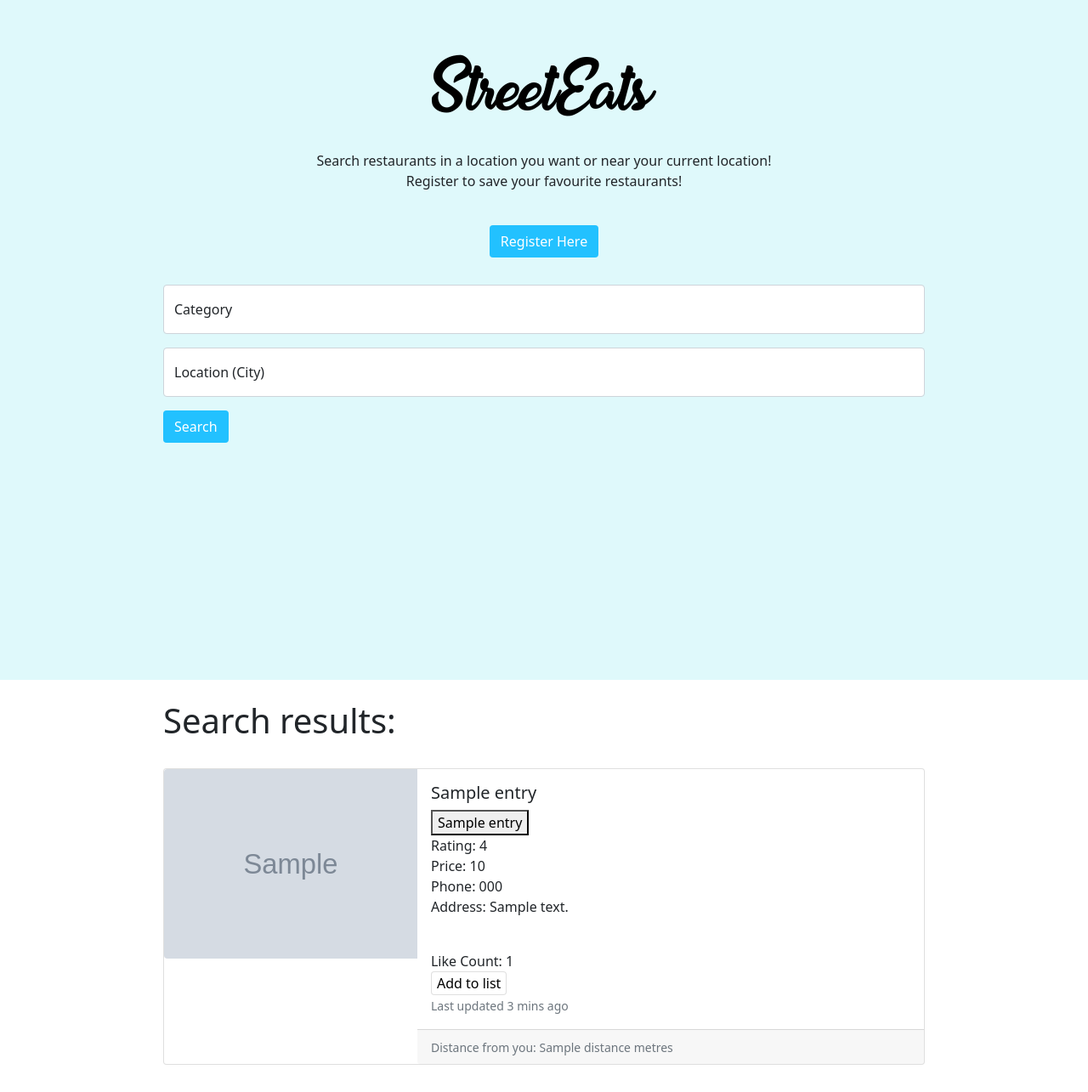
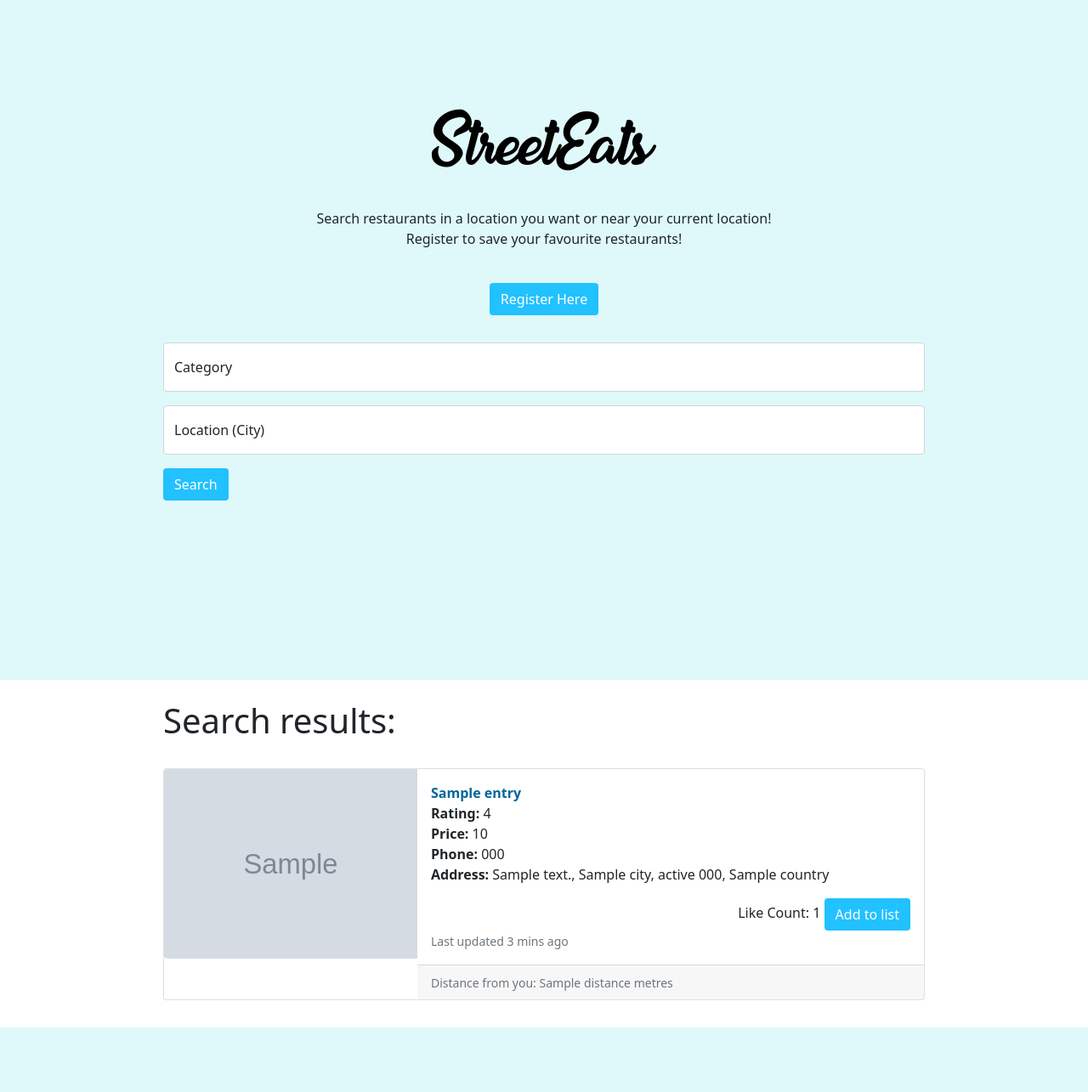
Before and after one commit to nandhiniswaminathan/StreetEats, a Flask app: page / in a window 1280 px wide. Shown: the part 92-1377 px from the top of the page at 85% size. After the commit the page ends 1301 px from the top, so only its background shows below. Run offline with Flask 2, Linux system fonts and the light colour scheme; grey boxes marked "Sample" are stand-in pictures; a database or web service that is not in the repository returns one stand-in record (values such as "Sample title"); data that the repository does not hold is empty; some libraries are stand-ins or nearby versions.

Commit message:
bug fixed css not working

```diff
--- a/app/static/styles/index.css
+++ b/app/static/styles/index.css
@@ -7,9 +7,43 @@ html {
     scroll-behavior: smooth;
 }
 
-img {
+.photo-results {
+    /* max-width: 100%;
+    max-height: 150px;
+    max-height: 100%;
+    overflow: hidden;
+
+    display: block;
+    width: 345px;
+    height: 220px;
+    object-fit: cover;
+    width: 100%;
+    height: 100%; */
+
+    width: 100%;
+    background-size: cover;
+    object-fit: cover;
+    height: 100%;
+    overflow: hidden;
+    background-attachment: fixed;
+    background-position: center;
+
+}
+
+.center-logo {
     max-width: 100%;
     max-height: 245px;
+
+}
+
+.look-like-link {
+  background: none!important;
+  border: none;
+  padding: 0!important;
+  color: #069;
+  cursor: pointer;
+  size: 22px;
+  font-weight: bold;
 }
 
 .bg-light {
@@ -25,6 +59,16 @@ img {
     background-color: #22c1ff;
     border-color: transparent;
 }
+
+/* .background {
+    background-image: url("/static/img/background.jpg");
+
+    height: 100%;
+
+    background-position: center;
+    background-repeat: no-repeat;
+    background-size: cover;
+} */
 
 
 .nav-link {
--- a/app/templates/index.html
+++ b/app/templates/index.html
@@ -18,7 +18,8 @@
 
     <link rel='icon' href='./static/img/codeIcon.svg' type='image/x-icon' />
 
-    <link lang='sass' rel="stylesheet" href="./static/styles/index.css">
+    <link lang='sass' rel="stylesheet" href="/static/styles/index.css">
+    <link lang='sass' rel="stylesheet" href="/static/styles/userpage.css">
 
     <title>{{ title }}</title>
 
@@ -47,11 +48,12 @@
 
 
 <div class=homepage>
-    <!-- <div style="background-image: url('static/img/background-food.jpg');"></div> -->
-    <div>
+    <div class="background">
+    <div class=center-logo>
         <img src="static/img/logo-black.jpg" class="center-logo">
         <br>
     </div>
+
 
 
     <div>
@@ -77,12 +79,14 @@
                 <input id ="city" name ="city" type="text" class="form-control" id="floatingInput" placeholder="City">
                 <label for="floatingInput">Location (City)</label>
             </div>
-            <a href ="#search-results">
+            <a href ="#searchresults">
                 <button class="btn btn-primary" type="submit" id="submit" name="submit" value="search">Search</button>
             </a>
             <br><br>
         </form>
     </div>
+    </div>
+
 </div>
 
 {% block content %}
@@ -96,7 +100,8 @@
 {% endif %}
 
 
-<div class="searchresults">
+
+<div class="searchresults" id="searchresults">
     <h1>Search results: </h1>
     <br>
 
@@ -104,28 +109,28 @@
     <div class="card mb-3" style="max-width: 1050px;" style="max-height: 50%;">
         <div class="row g-0">
           <div class="col-md-4">
-            <img src="{{entry['image_url']}}" class="img-fluid rounded-start" alt="...">
+            <div class="photo-results">
+                <img src="{{entry['image_url']}}" class="img-fluid rounded-start" alt="...">
+            </div>
           </div>
           <div class="col-md-8">
             <div class="card-body">
 
             <form action="{{ url_for('restaurant' ,name=entry['name']) }}" method="POST" class="id">
-              <h5 class="card-title">{{entry['name']}}</h5>
-              <button type=submit>{{entry['name']}}</button>
+              <button class="look-like-link" type=submit>{{entry['name']}}</button>
               <input type="hidden" name="id" value="{{entry['id']}}" />
             </form>
 
-              <p class="card-text">Rating: {{entry['rating']}}
-                <br> Price: {{entry['price']}}
-                <br> Phone: {{entry['phone']}}
-                <br> Address: {{entry['location.address1']}}
-                <br>
+              <p class="card-text"><strong>Rating: </strong>{{entry['rating']}}
+                <br> <strong>Price: </strong>{{entry['price']}}
+                <br> <strong>Phone: </strong>{{entry['display_phone']}}
+                <br> <strong>Address: </strong>{{entry['location']['address1']}}, {{entry['location']['city']}}, {{entry['location']['state']}} {{entry['location']['zip_code']}}, {{entry['location']['country']}}
                 <form action='/' method="POST" class="like-form">
-                    <br />
-                    Like Count: <span class="like-count">1</span>
-                    <br />
-                    <input type="hidden" name="business-id" value="{{entry['id']}}" />
-                    <button class="card text-end" type="submit" name="like" id="like" value="like">Add to list </button>
+                    <div style="text-align:right">
+                        Like Count: <span class="like-count">1</span>
+                        <input type="hidden" name="business-id" value="{{entry['id']}}" />
+                        <button class="btn btn-primary" type="submit" name="like" id="like" value="like">Add to list</button>
+                    </div>
                 </form>
 
               <p class="card-text"><small class="text-muted">Last updated 3 mins ago</small></p>
```
Also changed, not shown: app/templates/restodetails.html (+17 -4 lines), app/templates/userview.html (+4 -6 lines).
